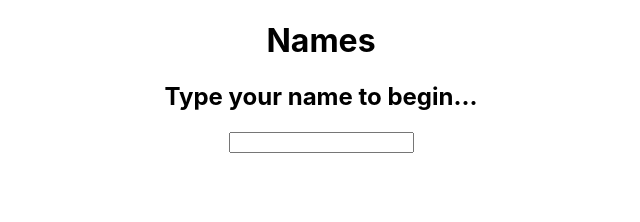
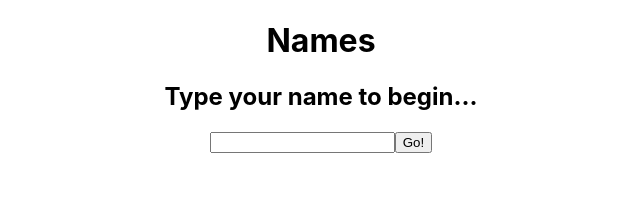
Before and after one commit to aalvinlin/name-stats, a React (Create React App) app: page / in a window 1280 px wide. Shown: the top 222 px of the page, without its empty margins (319-959 px from the left). Built offline with nearby package versions, Linux system fonts and the light colour scheme.

Commit message:
add button to name form

```diff
--- a/src/components/NameForm.js
+++ b/src/components/NameForm.js
@@ -9,11 +9,16 @@ export const NameForm = () => {
         setUserInput(event.target.value);
     }
 
+    const handleSubmit = event => {
+
+    }
+
     return (
         <div id="nameForm">
             <h2>Type your name to begin...</h2>
             <form>
                 <input name="name_input" onInput={handleNameInput} value={userInput}></input>
+                <button name="name_button" onClick={handleSubmit}>Go!</button>
             </form>
         </div>
     )
```
